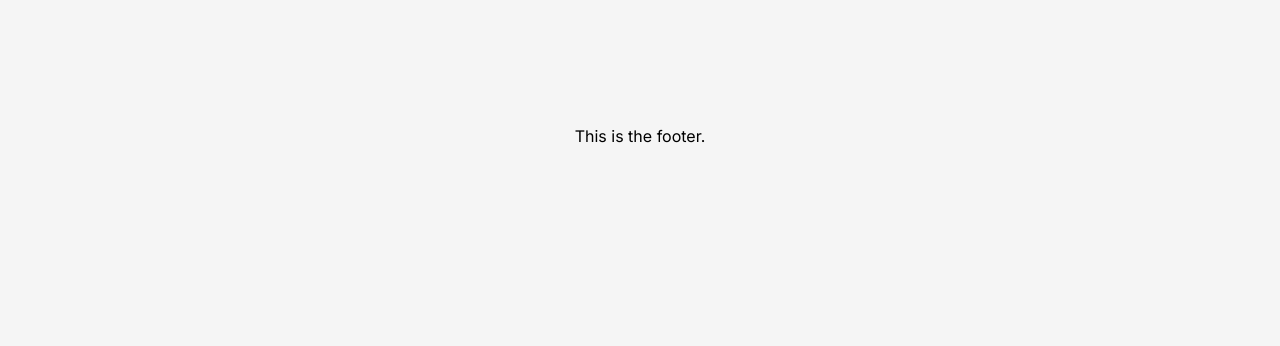
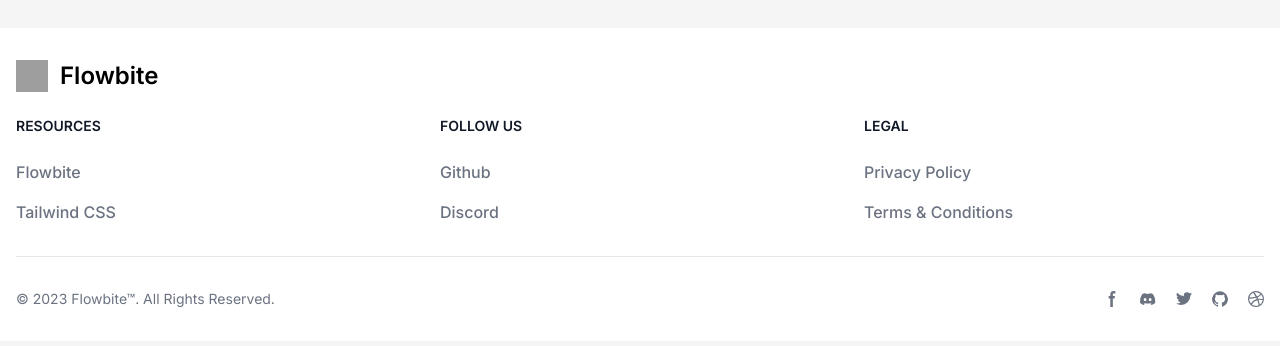
Before and after one commit to DevLukeHere/hiredly-clone, a Next.js app: page / in a window 1280 px wide. Shown: the part 852-1198 px from the top of the page. Built offline with nearby package versions, Linux system fonts and the light colour scheme; grey boxes are pictures that could not be loaded.

Commit message:
feat: create footer section

```diff
--- a/app/_components/Footer.tsx
+++ b/app/_components/Footer.tsx
@@ -1,7 +1,195 @@
+import Image from "next/image";
+import Link from "next/link";
+
 export default function Footer() {
   return (
-    <footer className="flex min-h-screen flex-col items-center justify-between p-24">
-      <h1>This is the footer.</h1>
+    <footer className="bg-tertiary dark:bg-gray-900">
+      <div className="mx-auto w-full max-w-screen-xl p-4 py-6 laptop:py-8">
+        <div className="md:flex md:justify-between">
+          <div className="mb-6 md:mb-0">
+            <Link href="https://flowbite.com/" className="flex items-center">
+              <Image
+                src="https://flowbite.com/docs/images/logo.svg"
+                className="h-8 mr-3"
+                alt="FlowBite Logo"
+                width={32}
+                height={32}
+              />
+              <span className="self-center text-2xl font-semibold whitespace-nowrap dark:text-tertiary">
+                Flowbite
+              </span>
+            </Link>
+          </div>
+          <div className="grid grid-cols-2 gap-8 mobile:gap-6 mobile:grid-cols-3">
+            <div>
+              <h2 className="mb-6 text-sm font-semibold text-gray-900 uppercase dark:text-tertiary">
+                Resources
+              </h2>
+              <ul className="text-gray-500 dark:text-gray-400 font-medium">
+                <li className="mb-4">
+                  <Link
+                    href="https://flowbite.com/"
+                    className="hover:underline"
+                  >
+                    Flowbite
+                  </Link>
+                </li>
+                <li>
+                  <Link
+                    href="https://tailwindcss.com/"
+                    className="hover:underline"
+                  >
+                    Tailwind CSS
+                  </Link>
+                </li>
+              </ul>
+            </div>
+            <div>
+              <h2 className="mb-6 text-sm font-semibold text-gray-900 uppercase dark:text-tertiary">
+                Follow us
+              </h2>
+              <ul className="text-gray-500 dark:text-gray-400 font-medium">
+                <li className="mb-4">
+                  <Link
+                    href="https://github.com/themesberg/flowbite"
+                    className="hover:underline "
+                  >
+                    Github
+                  </Link>
+                </li>
+                <li>
+                  <Link
+                    href="https://discord.gg/4eeurUVvTy"
+                    className="hover:underline"
+                  >
+                    Discord
+                  </Link>
+                </li>
+              </ul>
+            </div>
+            <div>
+              <h2 className="mb-6 text-sm font-semibold text-gray-900 uppercase dark:text-tertiary">
+                Legal
+              </h2>
+              <ul className="text-gray-500 dark:text-gray-400 font-medium">
+                <li className="mb-4">
+                  <Link href="#" className="hover:underline">
+                    Privacy Policy
+                  </Link>
+                </li>
+                <li>
+                  <Link href="#" className="hover:underline">
+                    Terms &amp; Conditions
+                  </Link>
+                </li>
+              </ul>
+            </div>
+          </div>
+        </div>
+        <hr className="my-6 border-gray-200 mobile:mx-auto dark:border-gray-700 laptop:my-8" />
+        <div className="mobile:flex mobile:items-center mobile:justify-between">
+          <span className="text-sm text-gray-500 mobile:text-center dark:text-gray-400">
+            © 2023{" "}
+            <Link href="https://flowbite.com/" className="hover:underline">
+              Flowbite™
+            </Link>
+            . All Rights Reserved.
+          </span>
+          <div className="flex mt-4 space-x-5 mobile:justify-center mobile:mt-0">
+            <Link
+              href="#"
+              className="text-gray-500 hover:text-gray-900 dark:hover:text-tertiary"
+            >
+              <svg
+                className="w-4 h-4"
+                aria-hidden="true"
+                xmlns="http://www.w3.org/2000/svg"
+                fill="currentColor"
+                viewBox="0 0 8 19"
+              >
+                <path
+                  fill-rule="evenodd"
+                  d="M6.135 3H8V0H6.135a4.147 4.147 0 0 0-4.142 4.142V6H0v3h2v9.938h3V9h2.021l.592-3H5V3.591A.6.6 0 0 1 5.592 3h.543Z"
+                  clip-rule="evenodd"
+                />
+              </svg>
+              <span className="sr-only">Facebook page</span>
+            </Link>
+            <Link
+              href="#"
+              className="text-gray-500 hover:text-gray-900 dark:hover:text-tertiary"
+            >
+              <svg
+                className="w-4 h-4"
+                aria-hidden="true"
+                xmlns="http://www.w3.org/2000/svg"
+                fill="currentColor"
+                viewBox="0 0 21 16"
+              >
+                <path d="M16.942 1.556a16.3 16.3 0 0 0-4.126-1.3 12.04 12.04 0 0 0-.529 1.1 15.175 15.175 0 0 0-4.573 0 11.585 11.585 0 0 0-.535-1.1 16.274 16.274 0 0 0-4.129 1.3A17.392 17.392 0 0 0 .182 13.218a15.785 15.785 0 0 0 4.963 2.521c.41-.564.773-1.16 1.084-1.785a10.63 10.63 0 0 1-1.706-.83c.143-.106.283-.217.418-.33a11.664 11.664 0 0 0 10.118 0c.137.113.277.224.418.33-.544.328-1.116.606-1.71.832a12.52 12.52 0 0 0 1.084 1.785 16.46 16.46 0 0 0 5.064-2.595 17.286 17.286 0 0 0-2.973-11.59ZM6.678 10.813a1.941 1.941 0 0 1-1.8-2.045 1.93 1.93 0 0 1 1.8-2.047 1.919 1.919 0 0 1 1.8 2.047 1.93 1.93 0 0 1-1.8 2.045Zm6.644 0a1.94 1.94 0 0 1-1.8-2.045 1.93 1.93 0 0 1 1.8-2.047 1.918 1.918 0 0 1 1.8 2.047 1.93 1.93 0 0 1-1.8 2.045Z" />
+              </svg>
+              <span className="sr-only">Discord community</span>
+            </Link>
+            <Link
+              href="#"
+              className="text-gray-500 hover:text-gray-900 dark:hover:text-tertiary"
+            >
+              <svg
+                className="w-4 h-4"
+                aria-hidden="true"
+                xmlns="http://www.w3.org/2000/svg"
+                fill="currentColor"
+                viewBox="0 0 20 17"
+              >
+                <path
+                  fill-rule="evenodd"
+                  d="M20 1.892a8.178 8.178 0 0 1-2.355.635 4.074 4.074 0 0 0 1.8-2.235 8.344 8.344 0 0 1-2.605.98A4.13 4.13 0 0 0 13.85 0a4.068 4.068 0 0 0-4.1 4.038 4 4 0 0 0 .105.919A11.705 11.705 0 0 1 1.4.734a4.006 4.006 0 0 0 1.268 5.392 4.165 4.165 0 0 1-1.859-.5v.05A4.057 4.057 0 0 0 4.1 9.635a4.19 4.19 0 0 1-1.856.07 4.108 4.108 0 0 0 3.831 2.807A8.36 8.36 0 0 1 0 14.184 11.732 11.732 0 0 0 6.291 16 11.502 11.502 0 0 0 17.964 4.5c0-.177 0-.35-.012-.523A8.143 8.143 0 0 0 20 1.892Z"
+                  clip-rule="evenodd"
+                />
+              </svg>
+              <span className="sr-only">Twitter page</span>
+            </Link>
+            <Link
+              href="#"
+              className="text-gray-500 hover:text-gray-900 dark:hover:text-tertiary"
+            >
+              <svg
+                className="w-4 h-4"
+                aria-hidden="true"
+                xmlns="http://www.w3.org/2000/svg"
+                fill="currentColor"
+                viewBox="0 0 20 20"
+              >
+                <path
+                  fill-rule="evenodd"
+                  d="M10 .333A9.911 9.911 0 0 0 6.866 19.65c.5.092.678-.215.678-.477 0-.237-.01-1.017-.014-1.845-2.757.6-3.338-1.169-3.338-1.169a2.627 2.627 0 0 0-1.1-1.451c-.9-.615.07-.6.07-.6a2.084 2.084 0 0 1 1.518 1.021 2.11 2.11 0 0 0 2.884.823c.044-.503.268-.973.63-1.325-2.2-.25-4.516-1.1-4.516-4.9A3.832 3.832 0 0 1 4.7 7.068a3.56 3.56 0 0 1 .095-2.623s.832-.266 2.726 1.016a9.409 9.409 0 0 1 4.962 0c1.89-1.282 2.717-1.016 2.717-1.016.366.83.402 1.768.1 2.623a3.827 3.827 0 0 1 1.02 2.659c0 3.807-2.319 4.644-4.525 4.889a2.366 2.366 0 0 1 .673 1.834c0 1.326-.012 2.394-.012 2.72 0 .263.18.572.681.475A9.911 9.911 0 0 0 10 .333Z"
+                  clip-rule="evenodd"
+                />
+              </svg>
+              <span className="sr-only">GitHub account</span>
+            </Link>
+            <Link
+              href="#"
+              className="text-gray-500 hover:text-gray-900 dark:hover:text-tertiary"
+            >
+              <svg
+                className="w-4 h-4"
+                aria-hidden="true"
+                xmlns="http://www.w3.org/2000/svg"
+                fill="currentColor"
+                viewBox="0 0 20 20"
+              >
+                <path
+                  fill-rule="evenodd"
+                  d="M10 0a10 10 0 1 0 10 10A10.009 10.009 0 0 0 10 0Zm6.613 4.614a8.523 8.523 0 0 1 1.93 5.32 20.094 20.094 0 0 0-5.949-.274c-.059-.149-.122-.292-.184-.441a23.879 23.879 0 0 0-.566-1.239 11.41 11.41 0 0 0 4.769-3.366ZM8 1.707a8.821 8.821 0 0 1 2-.238 8.5 8.5 0 0 1 5.664 2.152 9.608 9.608 0 0 1-4.476 3.087A45.758 45.758 0 0 0 8 1.707ZM1.642 8.262a8.57 8.57 0 0 1 4.73-5.981A53.998 53.998 0 0 1 9.54 7.222a32.078 32.078 0 0 1-7.9 1.04h.002Zm2.01 7.46a8.51 8.51 0 0 1-2.2-5.707v-.262a31.64 31.64 0 0 0 8.777-1.219c.243.477.477.964.692 1.449-.114.032-.227.067-.336.1a13.569 13.569 0 0 0-6.942 5.636l.009.003ZM10 18.556a8.508 8.508 0 0 1-5.243-1.8 11.717 11.717 0 0 1 6.7-5.332.509.509 0 0 1 .055-.02 35.65 35.65 0 0 1 1.819 6.476 8.476 8.476 0 0 1-3.331.676Zm4.772-1.462A37.232 37.232 0 0 0 13.113 11a12.513 12.513 0 0 1 5.321.364 8.56 8.56 0 0 1-3.66 5.73h-.002Z"
+                  clip-rule="evenodd"
+                />
+              </svg>
+              <span className="sr-only">Dribbble account</span>
+            </Link>
+          </div>
+        </div>
+      </div>
     </footer>
   );
 }
--- a/tailwind.config.js
+++ b/tailwind.config.js
@@ -14,13 +14,14 @@
       desktop: "1280px",
       "desktop-wide": "1536px",
     },
-    colors: {
-      primary: "#222222",
-      secondary: "#512acc",
-      tertiary: "#ffffff",
-      "background-grey": "#f5f5f5",
+    extend: {
+      colors: {
+        primary: "#222222",
+        secondary: "#512acc",
+        tertiary: "#ffffff",
+        "background-grey": "#f5f5f5",
+      },
     },
-    extend: {},
   },
   plugins: [],
 };
```
